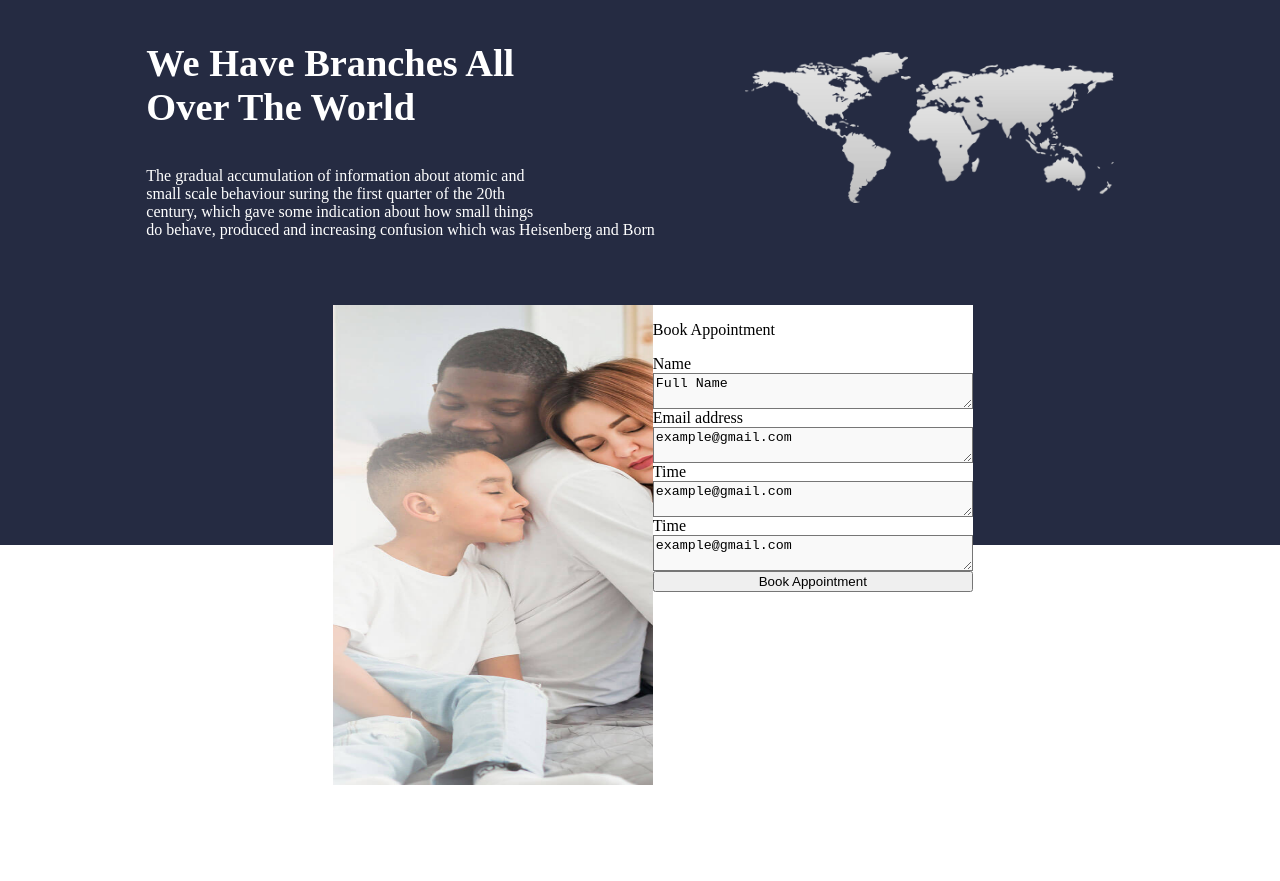
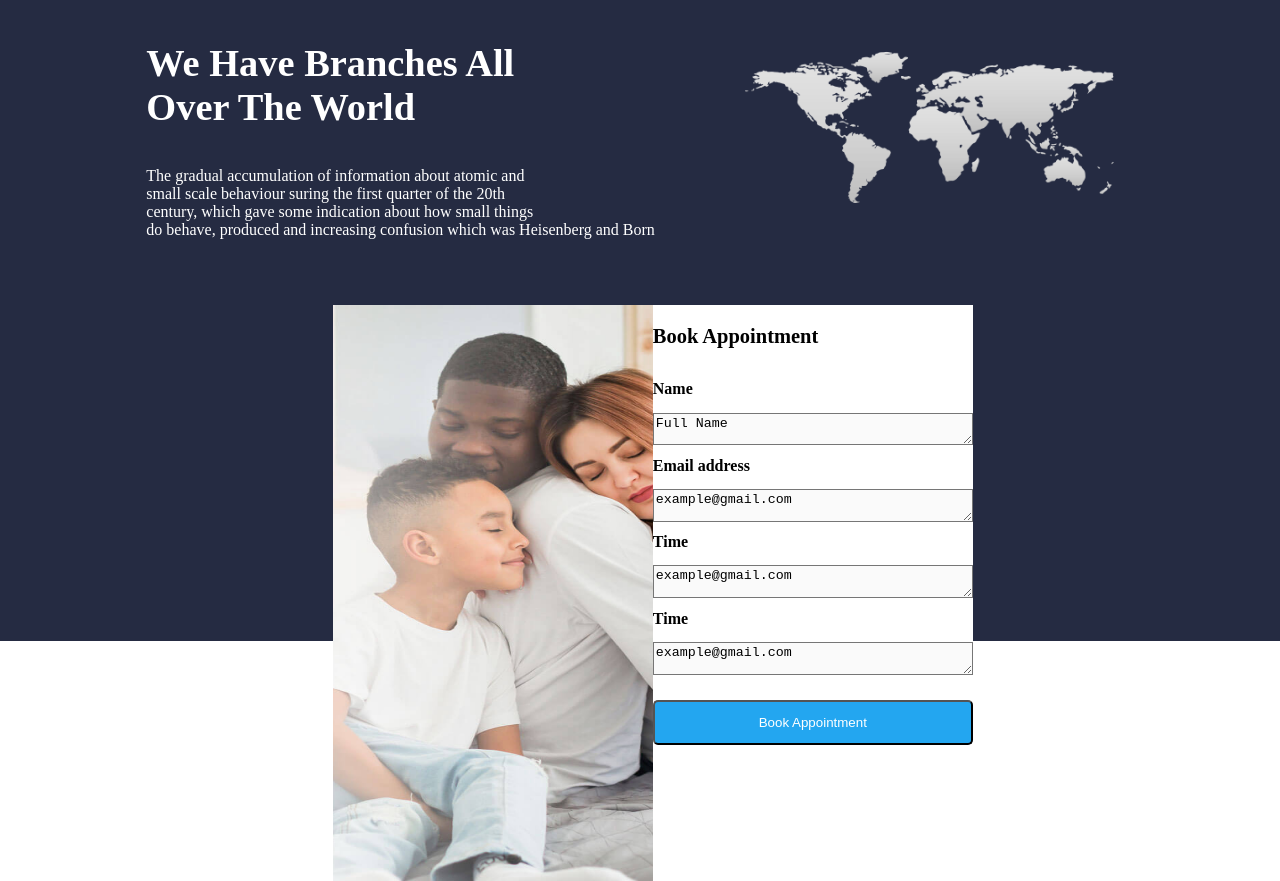
Before and after one commit to victoriamwangi/Insurance-Website, a plain HTML site: page index.html in a window 1280 px wide. Shown: the part 4143-5024 px from the top of the page. Before the commit the page ends 4928 px from the top, so only its background shows below. Drawn offline with Linux system fonts and the light colour scheme.

Commit message:
This commit styles the book appointment section

```diff
--- a/index.html
+++ b/index.html
@@ -303,7 +303,7 @@
       <div class="appointment">
         <img src="./images/contact-cover.png" alt="">
         <div class="contact">
-          <p>Book Appointment</p>
+          <p class="p-book">Book Appointment</p>
           <label for="">Name</label>
           <textarea name="">Full Name</textarea>
            <label for="">Email address</label>
@@ -313,7 +313,7 @@
            <label for="">Time</label>
            <textarea name="">example@gmail.com</textarea>
 
-          <button>Book Appointment</button>
+          <button class="app-btn">Book Appointment</button>
         </div>
       </div>
     </div>
--- a/style.css
+++ b/style.css
@@ -350,7 +350,7 @@ font-size: 2vw;
  .map{
      background-color: #252B42;
      position: relative;
-     height: 78vh;
+     height: 90vh;
 
  }
  .map .branches {
@@ -377,7 +377,7 @@ font-size: 2vw;
  .appointment{
      display: flex;
      background-color: #fff;
-     height: 60vh;
+     height: 72vh;
      width: 50%;
      margin-top: 30%;
      position: absolute;
@@ -392,5 +392,28 @@ font-size: 2vw;
      flex-direction: column;
  }
  .appointment textarea{
-     background: #F9F9F9;
+     background: #fafafa;
+     height: 2.1vw;
+
  }
+ .p-book{
+     font-size: 1.6vw;
+     font-weight: 900;
+     }
+
+ .contact label{
+     margin-top: 0.9vw;
+     font-weight: 900;
+
+ }
+ .contact textarea{
+     margin-top: 1.1vw;
+ }
+.app-btn{
+    background-color: var(--blue);
+    color: white;
+    align-content: center;
+    margin-top: 2vw;
+    height: 3.5vw;
+    border-radius: 5px;
+}
```
